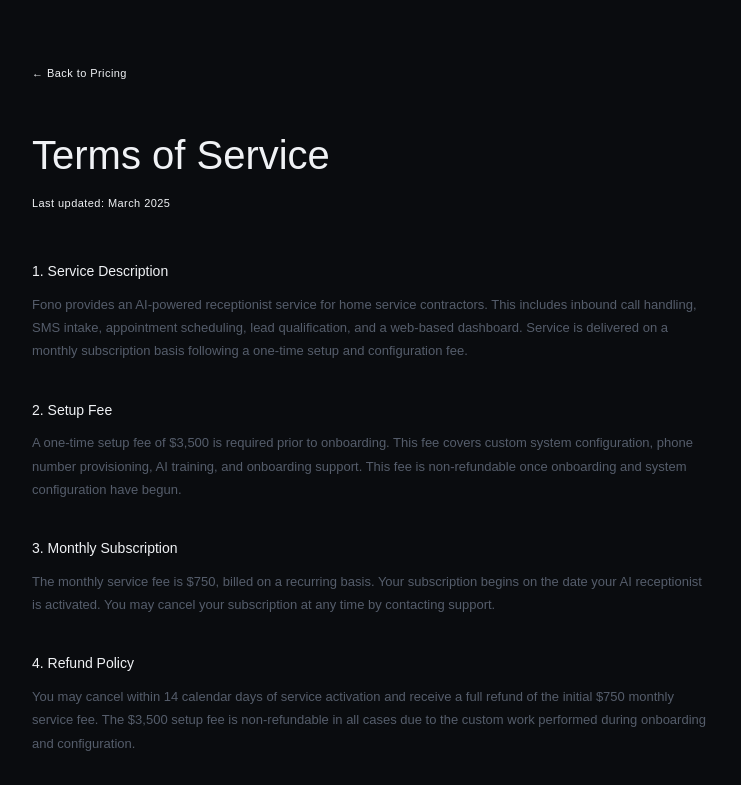
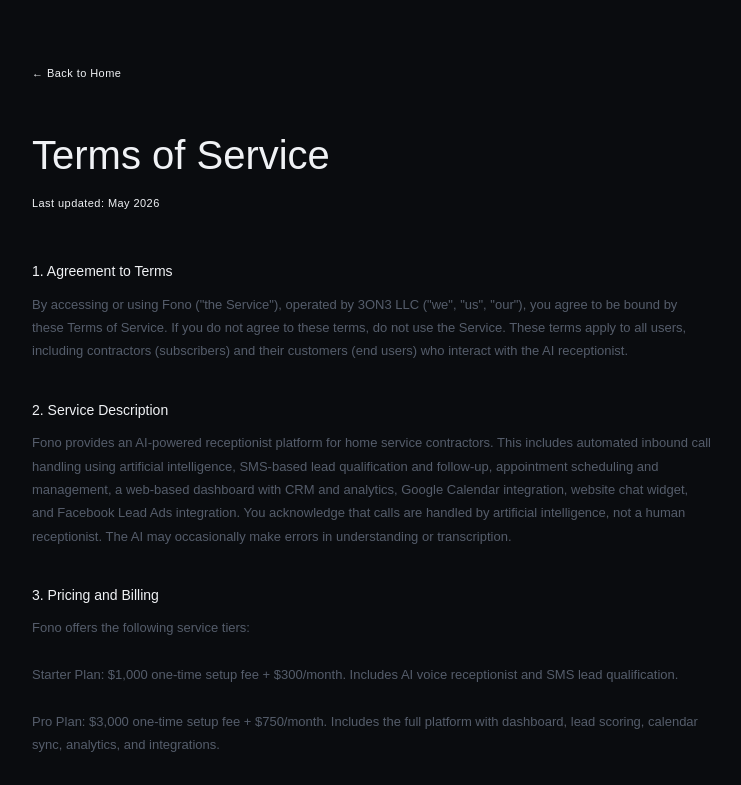
Before and after one commit to mercedes-3/fono-dashboard, a React (Vite) app: page /terms in a window 1280 px wide. Shown: the top 785 px of the page, without its empty margins (268-1009 px from the left). Built offline with nearby package versions, Linux system fonts and the light colour scheme.

Commit message:
Update Terms.jsx

```diff
--- a/src/pages/Terms.jsx
+++ b/src/pages/Terms.jsx
@@ -4,23 +4,45 @@
   return (
     <div style={{ minHeight: '100vh', background: 'var(--black)', fontFamily: 'var(--font)', color: 'var(--text)', padding: '60px 40px' }}>
       <div style={{ maxWidth: 680, margin: '0 auto' }}>
-        <Link to="/pricing" style={{ fontSize: 11, color: 'var(--text-4)', letterSpacing: '0.04em', display: 'inline-flex', alignItems: 'center', gap: 6, marginBottom: 40 }}>← Back to Pricing</Link>
+        <Link to="/" style={{ fontSize: 11, color: 'var(--text-4)', letterSpacing: '0.04em', display: 'inline-flex', alignItems: 'center', gap: 6, marginBottom: 40, textDecoration: 'none' }}>← Back to Home</Link>
         <div style={{ fontFamily: 'var(--font-display)', fontSize: 40, fontWeight: 300, color: 'var(--text)', marginBottom: 8 }}>Terms of Service</div>
-        <div style={{ fontSize: 11, color: 'var(--text-4)', marginBottom: 48, letterSpacing: '0.04em' }}>Last updated: March 2025</div>
+        <div style={{ fontSize: 11, color: 'var(--text-4)', marginBottom: 48, letterSpacing: '0.04em' }}>Last updated: May 2026</div>
+        {[
+          ['1. Agreement to Terms', 'By accessing or using Fono ("the Service"), operated by 3ON3 LLC ("we", "us", "our"), you agree to be bound by these Terms of Service. If you do not agree to these terms, do not use the Service. These terms apply to all users, including contractors (subscribers) and their customers (end users) who interact with the AI receptionist.'],
 
-        {[
-          ['1. Service Description', 'Fono provides an AI-powered receptionist service for home service contractors. This includes inbound call handling, SMS intake, appointment scheduling, lead qualification, and a web-based dashboard. Service is delivered on a monthly subscription basis following a one-time setup and configuration fee.'],
-          ['2. Setup Fee', 'A one-time setup fee of $3,500 is required prior to onboarding. This fee covers custom system configuration, phone number provisioning, AI training, and onboarding support. This fee is non-refundable once onboarding and system configuration have begun.'],
-          ['3. Monthly Subscription', 'The monthly service fee is $750, billed on a recurring basis. Your subscription begins on the date your AI receptionist is activated. You may cancel your subscription at any time by contacting support.'],
-          ['4. Refund Policy', 'You may cancel within 14 calendar days of service activation and receive a full refund of the initial $750 monthly service fee. The $3,500 setup fee is non-refundable in all cases due to the custom work performed during onboarding and configuration.'],
-          ['5. Acceptable Use', 'You agree to use Fono only for lawful business purposes. You may not use the service to send spam, harass individuals, or violate any applicable laws or regulations including TCPA and CAN-SPAM requirements.'],
-          ['6. Limitation of Liability', 'Fono is not liable for missed calls, failed SMS delivery, or any business losses resulting from service interruptions. Our maximum liability to you shall not exceed the monthly fees paid in the 30 days preceding any claim.'],
-          ['7. Changes to Terms', 'We reserve the right to update these Terms at any time. Continued use of the service after changes constitutes acceptance of the new Terms.'],
-          ['8. Contact', 'For questions about these Terms, contact us at support@fono.ai'],
+          ['2. Service Description', 'Fono provides an AI-powered receptionist platform for home service contractors. This includes automated inbound call handling using artificial intelligence, SMS-based lead qualification and follow-up, appointment scheduling and management, a web-based dashboard with CRM and analytics, Google Calendar integration, website chat widget, and Facebook Lead Ads integration. You acknowledge that calls are handled by artificial intelligence, not a human receptionist. The AI may occasionally make errors in understanding or transcription.'],
+
+          ['3. Pricing and Billing', 'Fono offers the following service tiers:\n\nStarter Plan: $1,000 one-time setup fee + $300/month. Includes AI voice receptionist and SMS lead qualification.\n\nPro Plan: $3,000 one-time setup fee + $750/month. Includes the full platform with dashboard, lead scoring, calendar sync, analytics, and integrations.\n\nPartner Plan: Custom pricing based on scope. Includes done-for-you marketing, lead generation, and business automation.\n\nAll prices are in USD. Setup fees are charged at checkout. Monthly fees are billed on a recurring basis starting from the date of service activation. You authorize us to charge your payment method on file for all applicable fees.'],
+
+          ['4. Refund Policy', 'Monthly Service Fee: You may cancel within 14 calendar days of service activation and receive a full refund of your first monthly fee. No questions asked.\n\nSetup Fee: Setup fees are non-refundable once onboarding and system configuration have begun. This is because the setup fee covers custom work performed specifically for your business, including phone number provisioning, AI configuration, and onboarding support, which cannot be reversed once completed.\n\nAfter the 14-Day Window: Monthly fees are non-refundable. You may cancel at any time to stop future billing. No partial refunds are issued for unused days in a billing cycle.\n\nTo request a refund, contact mercedes@3on3scalez.com with your business name and activation date. Refunds are processed within 5-10 business days.'],
+
+          ['5. Call Recording and AI Disclosure', 'All calls handled by the Fono AI receptionist may be recorded and transcribed for quality assurance and service delivery purposes. Callers are notified at the beginning of each call that the call may be recorded. By using Fono, you consent to the recording and transcription of calls made to your Fono phone number. You are responsible for ensuring compliance with applicable call recording laws in your jurisdiction, including two-party consent states. Fono provides a recording disclosure at the start of each call, but you should consult with a legal professional regarding your specific obligations.'],
+
+          ['6. SMS and TCPA Compliance', 'Fono sends automated SMS messages on behalf of contractors to their customers. These messages include appointment confirmations, service follow-ups, lead qualification questions, and proactive outreach. By using Fono, you agree to comply with the Telephone Consumer Protection Act (TCPA) and all applicable messaging regulations. You represent that you have obtained proper consent from your customers to receive automated text messages. End users may opt out at any time by replying STOP. Standard message and data rates may apply. Message frequency varies based on service interactions.'],
+
+          ['7. Data Ownership and Privacy', 'You retain ownership of all customer data collected through the Fono platform, including leads, call recordings, transcripts, messages, and appointment information. We process this data solely to provide the Service. We do not sell your data or your customers\' data to third parties. Our handling of personal information is described in our Privacy Policy. You are responsible for ensuring your use of Fono complies with applicable privacy laws, including CCPA and GDPR where applicable.'],
+
+          ['8. Acceptable Use', 'You agree to use Fono only for lawful business purposes. You may not use the Service to send spam or unsolicited messages, harass, threaten, or abuse any individual, violate any applicable law or regulation including TCPA and CAN-SPAM, transmit malware or attempt to compromise system security, impersonate another business or individual, or use the Service for any illegal or fraudulent purpose. We reserve the right to suspend or terminate your account for violation of these terms.'],
+
+          ['9. Service Availability and Uptime', 'We strive to maintain high availability of the Service but do not guarantee 100% uptime. The Service may be temporarily unavailable due to maintenance, updates, or circumstances beyond our control. We are not liable for any business losses resulting from service interruptions, including missed calls, failed SMS delivery, or dashboard downtime.'],
+
+          ['10. Limitation of Liability', 'TO THE MAXIMUM EXTENT PERMITTED BY LAW, FONO AND 3ON3 LLC SHALL NOT BE LIABLE FOR ANY INDIRECT, INCIDENTAL, SPECIAL, CONSEQUENTIAL, OR PUNITIVE DAMAGES, INCLUDING BUT NOT LIMITED TO LOSS OF PROFITS, REVENUE, BUSINESS, OR DATA. OUR TOTAL LIABILITY SHALL NOT EXCEED THE AMOUNT YOU PAID TO US IN THE 30 DAYS PRECEDING THE CLAIM. THE SERVICE IS PROVIDED "AS IS" WITHOUT WARRANTIES OF ANY KIND, EXPRESS OR IMPLIED.'],
+
+          ['11. Indemnification', 'You agree to indemnify and hold harmless 3ON3 LLC, its officers, employees, and agents from any claims, damages, losses, or expenses arising from your use of the Service, your violation of these Terms, or your violation of any applicable law or regulation.'],
+
+          ['12. Dispute Resolution', 'Any disputes arising from these Terms or your use of the Service shall be resolved through binding arbitration in El Paso, Texas, in accordance with the rules of the American Arbitration Association. You agree to waive any right to a jury trial or to participate in a class action lawsuit.'],
+
+          ['13. Termination', 'Either party may terminate the Service at any time. You may cancel by contacting mercedes@3on3scalez.com. Upon termination, your access to the dashboard will be revoked and your AI receptionist will be deactivated. You may request export of your data prior to termination. We will retain your data for 30 days after termination, after which it will be permanently deleted.'],
+
+          ['14. Changes to Terms', 'We reserve the right to update these Terms at any time. We will notify you of material changes via email or through the dashboard. Continued use of the Service after changes constitutes acceptance of the updated Terms.'],
+
+          ['15. Governing Law', 'These Terms are governed by the laws of the State of Texas without regard to conflict of law provisions.'],
+
+          ['16. Contact', 'For questions about these Terms, contact us at mercedes@3on3scalez.com or call (210) 672-0944.\n\n3ON3 LLC\nEl Paso, TX'],
         ].map(([title, body]) => (
           <div key={title} style={{ marginBottom: 36 }}>
             <div style={{ fontSize: 14, fontWeight: 500, color: 'var(--text)', marginBottom: 10 }}>{title}</div>
-            <div style={{ fontSize: 13, color: 'var(--text-3)', lineHeight: 1.8 }}>{body}</div>
+            <div style={{ fontSize: 13, color: 'var(--text-3)', lineHeight: 1.8, whiteSpace: 'pre-line' }}>{body}</div>
           </div>
         ))}
       </div>
```
